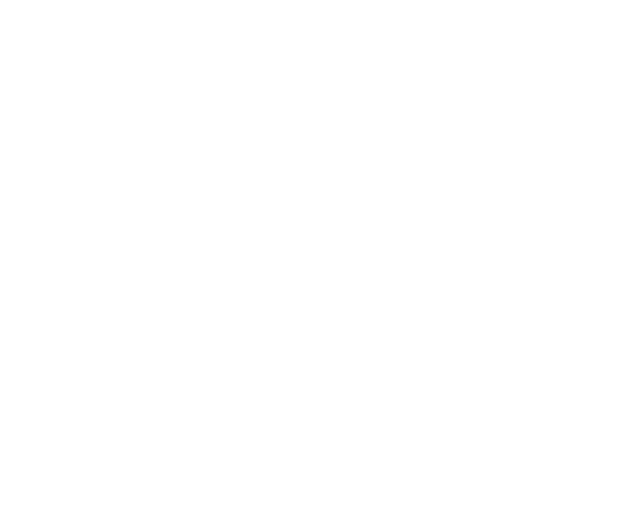
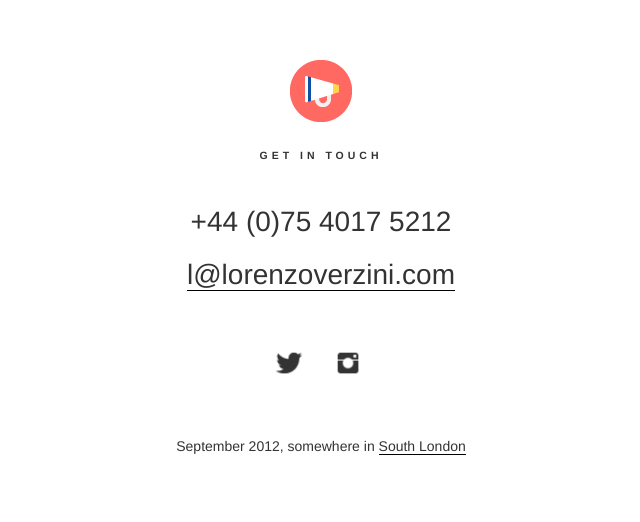
Before and after one commit to marshs2/lorenz, a plain HTML site: page journal.html in a window 1280 px wide. Shown: the whole page, without its empty margins (319-959 px from the left). Drawn offline with Linux system fonts and the light colour scheme.

Commit message:
#journal #footer

```diff
--- a/journal.html
+++ b/journal.html
@@ -23,7 +23,31 @@
 
 
 <!-- Santhosh -->
+<div class="container-fluid">
 
+	<!-- Footer -->
+	<div class="row footer">
+		<div class="getInTouch">
+			<div class="footerIcon"></div>
+			<span>Get in Touch</span>
+		</div>
+		<div class="contact">
+			<div class="phone">+44 (0)75 4017 5212</div>
+			<div class="mail"><a href="mailto:l@lorenzoverzini.com">l@lorenzoverzini.com</a></div>
+		</div>
+		<div class="social">
+			<a href="https://twitter.com/lorenzoverzini">
+				<div class="twitterIcon"></div>
+			</a>
+			<a href="http://instagram.com/verzini">
+				<div class="instagramIcon"></div>
+			</a>
+		</div>
+		<div class="bottom">
+			<span>September 2012, somewhere in <a href="http://goo.gl/maps/AYVe4">South London</a></span>
+		</div>
+	</div>
+</div>
 
 </body>
 </html>
```
